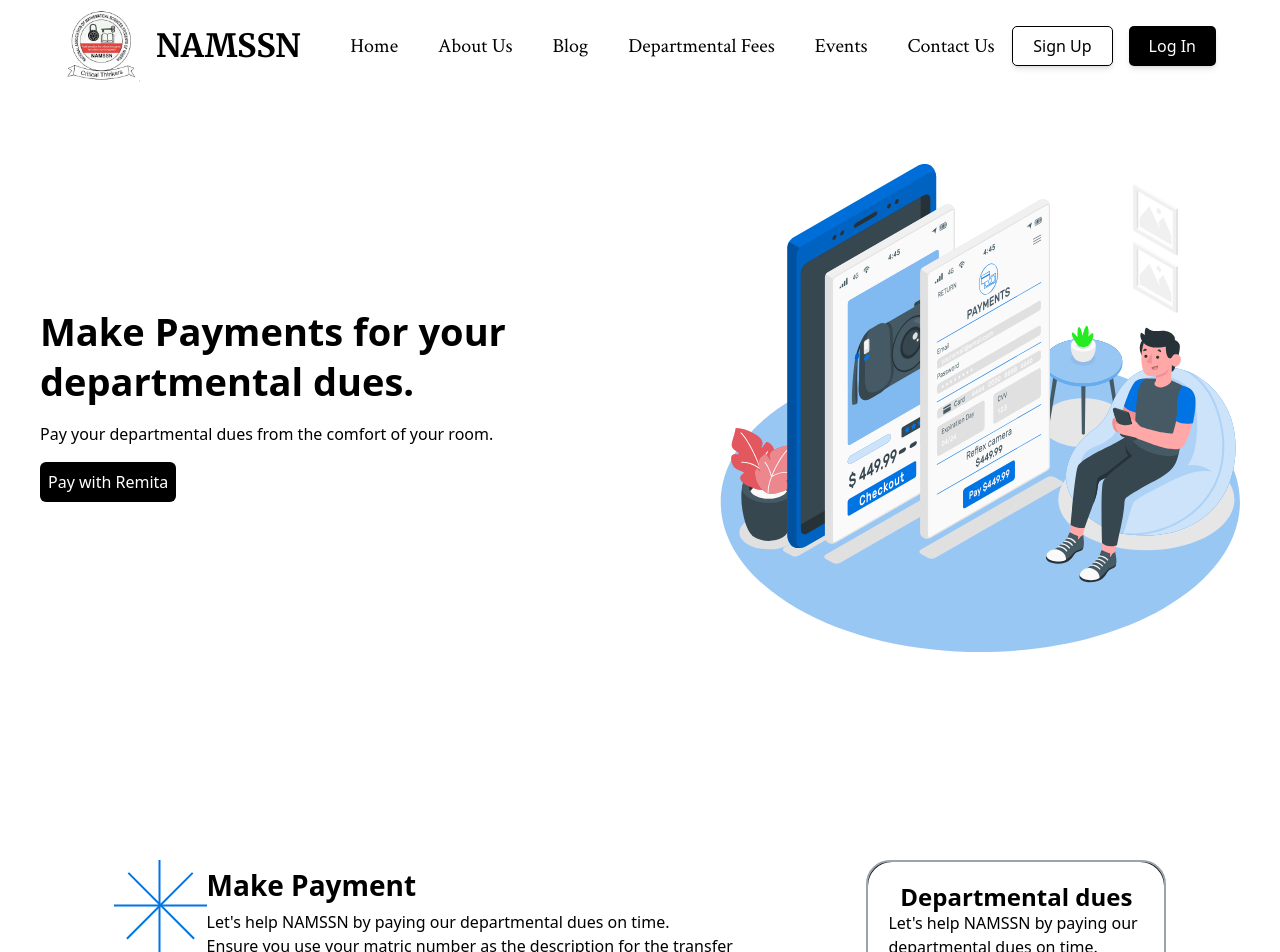
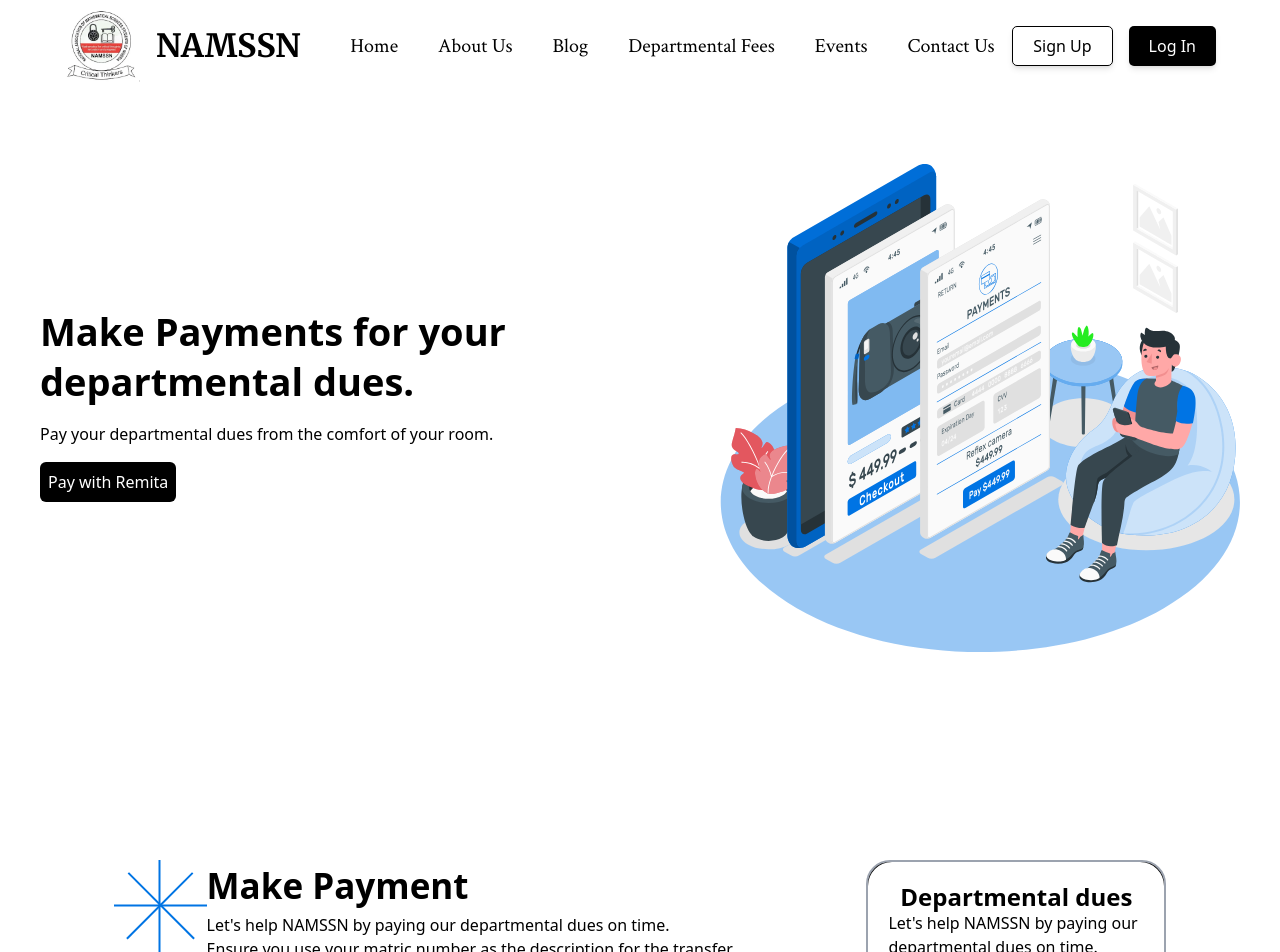
Before and after one commit to TSOlami/jwt-mern-app, a React (Vite) app in the folder frontend/: page /departmental-fees in a window 1280 px wide. Shown: the top 952 px of the page. Built offline with nearby package versions, Linux system fonts and the light colour scheme.

Commit message:
minor styling fix

```diff
--- a/frontend/src/pages/DepartmentalFees.jsx
+++ b/frontend/src/pages/DepartmentalFees.jsx
@@ -35,7 +35,7 @@ const DepartmentalFees = () => {
 						<img src={aboutIcon} alt="" />
 					</div>
 					<div>
-						<h1 className="font-semibold text-3xl">Make Payment</h1>
+						<h1 className="font-semibold text-[35px]">Make Payment</h1>
 						<div>
 							Let&apos;s help NAMSSN by paying our departmental
 							dues on time.
```
